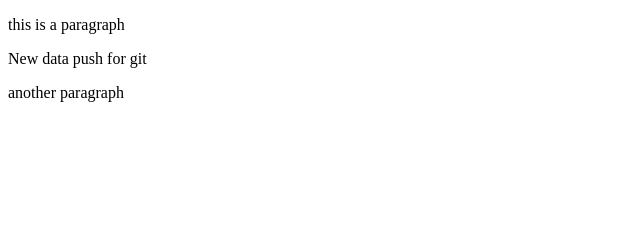
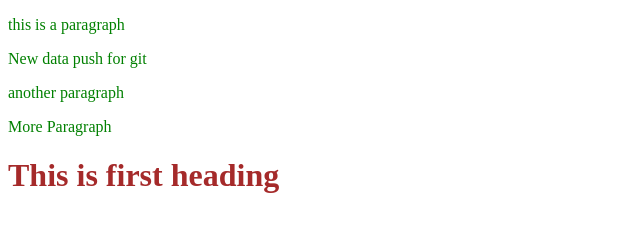
Before and after one commit to Raihankabir22/my-first-repo, a plain HTML site: page index.html in a window 1280 px wide. Shown: the whole page, without its empty margins (0-640 px from the left). Drawn offline with Linux system fonts and the light colour scheme.

Commit message:
style from css

```diff
--- a/index.html
+++ b/index.html
@@ -4,11 +4,14 @@
     <meta charset="UTF-8">
     <meta http-equiv="X-UA-Compatible" content="IE=edge">
     <meta name="viewport" content="width=device-width, initial-scale=1.0">
-    <title>My First Github Repo</title>
+    <title>My Seconad Github Repo</title>
+    <link rel="stylesheet" href="style.css">
 </head>
         <p>this is a paragraph</p>
         <p>New data push for git</p>
         <p>another paragraph</p>
+        <p>More Paragraph</p>
+        <h1>This is first heading </h1>
 <body>
 
 </body>
--- /dev/null
+++ b/style.css
@@ -0,0 +1,6 @@
+p{
+    color: green;
+}
+h1{
+    color: brown;
+}
```
